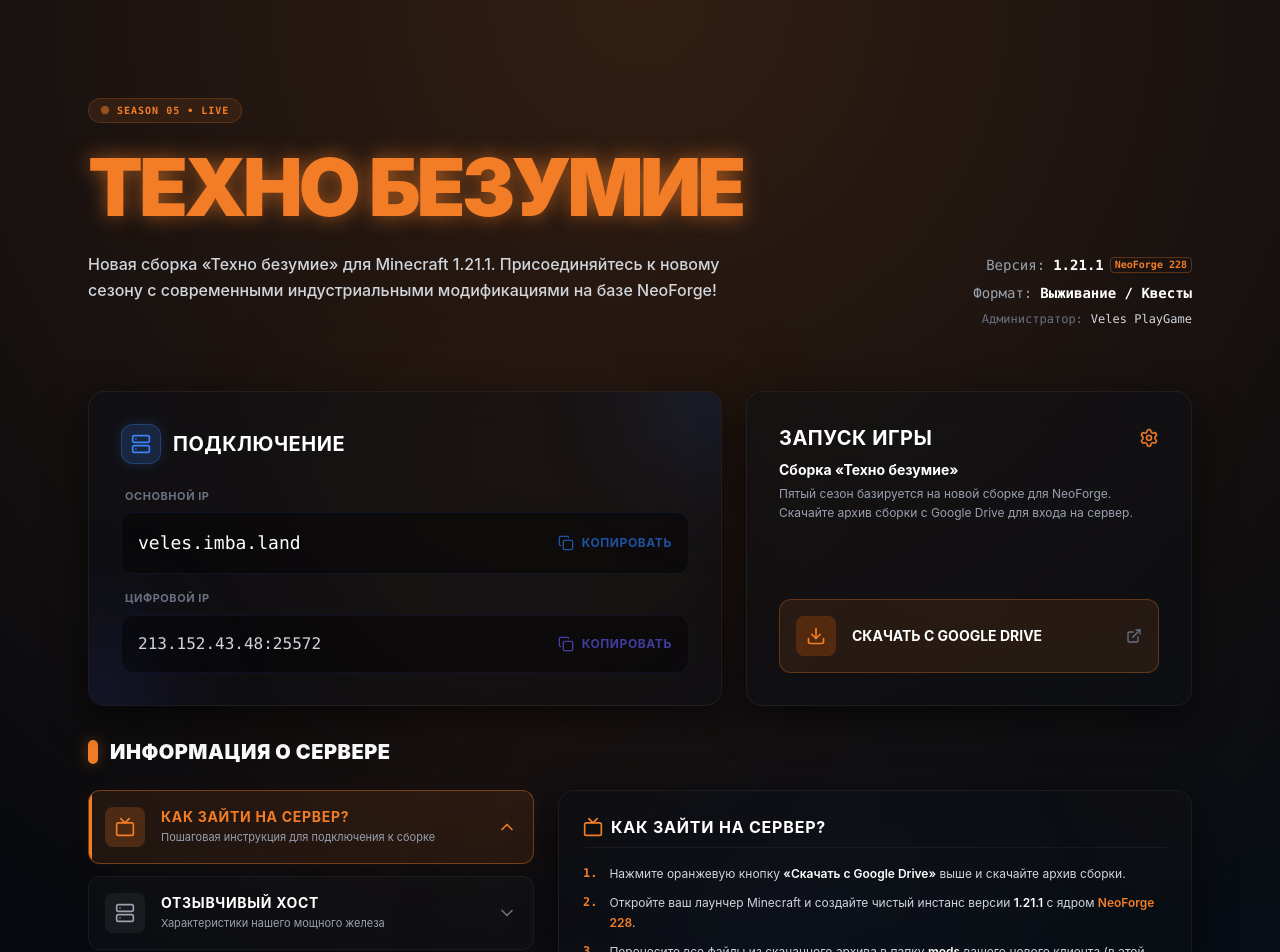
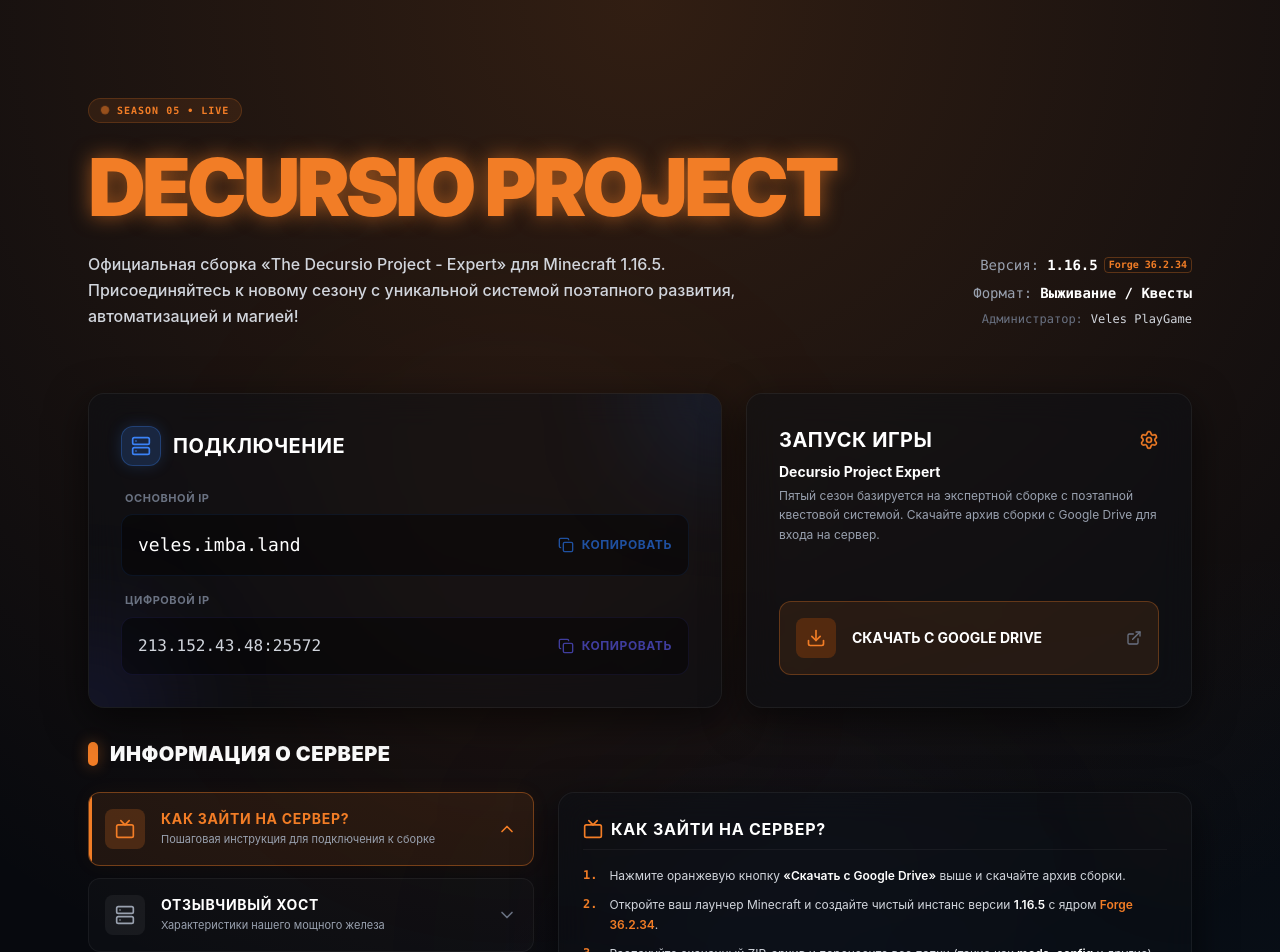
Before and after one commit to kutsandriy14-cyber/Veles-saite, a Next.js app: page / in a window 1280 px wide. Shown: the top 952 px of the page. Built offline with nearby package versions, Linux system fonts and the light colour scheme.

Commit message:
chore: update server to The Decursio Project Expert
Transition the landing page to feature the new modpack, The Decursio Project Expert (Season 5), including updated metadata, version details (1.16.5), and descriptions.

```diff
--- a/app/layout.tsx
+++ b/app/layout.tsx
@@ -2,8 +2,8 @@
 import './globals.css';
 
 export const metadata: Metadata = {
-  title: 'TechEvoDiscovery Veles PlayGame - Season 5',
-  description: 'Официальный игровой сервер Minecraft TechEvoDiscovery Сезон 05 от Veles PlayGame.',
+  title: 'Decursio Project Expert Veles PlayGame - Season 5',
+  description: 'Официальный игровой сервер Minecraft The Decursio Project Expert Сезон 05 от Veles PlayGame.',
 };
 
 export default function RootLayout({children}: {children: React.ReactNode}) {
--- a/app/page.tsx
+++ b/app/page.tsx
@@ -55,18 +55,18 @@
           </div>
 
           <h1 className="text-5xl md:text-7xl lg:text-[80px] font-black tracking-tighter uppercase mb-6 glow-amber text-[#f27d26]">
-            ТЕХНО БЕЗУМИЕ
+            DECURSIO PROJECT
           </h1>
 
           <div className="flex flex-col md:flex-row md:items-start justify-between gap-6">
             <p className="text-sm md:text-base text-gray-300 font-medium max-w-2xl leading-relaxed">
-              Новая сборка «Техно безумие» для Minecraft 1.21.1. Присоединяйтесь к новому сезону с современными индустриальными модификациями на базе NeoForge!
+              Официальная сборка «The Decursio Project - Expert» для Minecraft 1.16.5. Присоединяйтесь к новому сезону с уникальной системой поэтапного развития, автоматизацией и магией!
             </p>
 
             <div className="flex flex-col items-start md:items-end gap-2 text-sm font-mono shrink-0 pt-1">
               <div className="flex items-center gap-2">
                 <span className="text-gray-400">Версия:</span>
-                <span className="text-white font-semibold flex items-center gap-1.5">1.21.1 <span className="text-[#f27d26] text-[10px] border border-[#f27d26]/30 px-1 py-0.5 rounded leading-none">NeoForge 228</span></span>
+                <span className="text-white font-semibold flex items-center gap-1.5">1.16.5 <span className="text-[#f27d26] text-[10px] border border-[#f27d26]/30 px-1 py-0.5 rounded leading-none">Forge 36.2.34</span></span>
               </div>
               <div className="flex items-center gap-2">
                 <span className="text-gray-400">Формат:</span>
@@ -151,15 +151,15 @@
               </h2>
 
               <div className="mb-8">
-                <div className="text-sm font-bold text-white mb-1">Сборка «Техно безумие»</div>
+                <div className="text-sm font-bold text-white mb-1">Decursio Project Expert</div>
                 <div className="text-xs text-gray-400 leading-relaxed">
-                  Пятый сезон базируется на новой сборке для NeoForge. Скачайте архив сборки с Google Drive для входа на сервер.
+                  Пятый сезон базируется на экспертной сборке с поэтапной квестовой системой. Скачайте архив сборки с Google Drive для входа на сервер.
                 </div>
               </div>
 
               <div className="mt-auto">
                 <a
-                  href="https://drive.google.com/file/d/187N7jm68O-mtAkI3zCAcuBJOGYM5UVIY/view?usp=drivesdk"
+                  href="https://drive.google.com/file/d/1Edkw9RSpKuku9uG6Jk2bYnNy-gkobLdr/view?usp=drivesdk"
                   target="_blank"
                   rel="noopener noreferrer"
                   className="flex items-center gap-4 p-4 bg-[#f27d26]/10 hover:bg-[#f27d26]/20 border border-[#f27d26]/30 hover:border-[#f27d26]/50 rounded-xl transition-all group"
@@ -196,7 +196,7 @@
               {[
                 { id: 0, title: "Как зайти на сервер?", icon: Tv, desc: "Пошаговая инструкция для подключения к сборке" },
                 { id: 1, title: "Отзывчивый хост", icon: Server, desc: "Характеристики нашего мощного железа" },
-                { id: 2, title: "Индустриальная сборка", icon: Cpu, desc: "Подробности о сборке «Техно безумие»" }
+                { id: 2, title: "Сборка Decursio Expert", icon: Cpu, desc: "Эпохи развития и особенности сборки" }
               ].map((tab) => {
                 const IconComponent = tab.icon;
                 const isActive = activeAccordion === tab.id;
@@ -265,11 +265,11 @@
                         </div>
                         <div className="flex gap-3">
                           <span className="text-[#f27d26] font-mono font-bold">2.</span>
-                          <p>Откройте ваш лаунчер Minecraft и создайте чистый инстанс версии <span className="text-white font-semibold">1.21.1</span> с ядром <span className="text-[#f27d26] font-semibold">NeoForge 228</span>.</p>
+                          <p>Откройте ваш лаунчер Minecraft и создайте чистый инстанс версии <span className="text-white font-semibold">1.16.5</span> с ядром <span className="text-[#f27d26] font-semibold">Forge 36.2.34</span>.</p>
                         </div>
                         <div className="flex gap-3">
                           <span className="text-[#f27d26] font-mono font-bold">3.</span>
-                          <p>Перенесите все файлы из скачанного архива в папку <span className="text-white font-semibold">mods</span> вашего нового клиента (в этой сборке папка с конфигами отсутствует и не требуется, всё настроено внутри самих модов).</p>
+                          <p>Распакуйте скачанный ZIP-архив и перенесите все папки (такие как <span className="text-white font-semibold">mods</span>, <span className="text-white font-semibold">config</span> и другие) напрямую в корневую папку вашего игрового клиента/инстанса Minecraft.</p>
                         </div>
                         <div className="flex gap-3">
                           <span className="text-[#f27d26] font-mono font-bold">4.</span>
@@ -312,14 +312,24 @@
                     >
                       <h3 className="text-base font-bold text-white border-b border-white/5 pb-2 uppercase tracking-wider flex items-center gap-2">
                         <Cpu className="w-5 h-5 text-[#f27d26]" />
-                        <span>Индустриальная сборка «Техно безумие»</span>
+                        <span>The Decursio Project - Expert Edition</span>
                       </h3>
                       <div className="text-xs text-gray-300 space-y-3 leading-relaxed">
                         <p>
-                          <span className="text-white font-bold">«Техно безумие»</span> на версии <span className="text-[#f27d26] font-semibold">Minecraft 1.21.1</span> — это сбалансированный индустриальный пак нового поколения, объединяющий лучшую автоматизацию, современную электронику, генерацию энергии и инженерию на ядре <span className="text-white font-semibold">NeoForge</span>.
+                          <span className="text-white font-bold">The Decursio Project - Expert</span> — это масштабный и проработанный экспертный пак на версии <span className="text-[#f27d26] font-semibold">Minecraft 1.16.5</span>. Основной упор сделан на постепенную прогрессию (по типу SevTech: Ages), где новые технологии и ресурсы открываются строго по ходу выполнения квестов.
                         </p>
                         <p>
-                          Мы исключили лишние, нагружающие клиент модификации, чтобы игра оставалась плавной на любых ПК, параллельно предоставив игрокам невероятный простор для создания технологических фабрик будущего.
+                          Сборка предлагает <span className="text-white font-bold">5 уникальных технологических и магических эпох (Ages)</span>, которые полностью меняют привычный геймплей:
+                        </p>
+                        <ul className="space-y-1.5 pl-4 list-disc text-gray-400">
+                          <li><span className="text-white font-semibold">Age 1 (Origins & Magic)</span> — выживание с примитивными инструментами, основы Blood Magic и Occultism.</li>
+                          <li><span className="text-white font-semibold">Age 2 (Steam & Create)</span> — эра кинетической энергии и первой автоматизации с модом Create.</li>
+                          <li><span className="text-white font-semibold">Age 3 (Immersive Industry)</span> — электричество, тяжелое машиностроение Immersive Engineering и Astral Sorcery.</li>
+                          <li><span className="text-white font-semibold">Age 4 (Advanced Tech)</span> — цифровые логистические системы Applied Energistics 2 и механизмы Mekanism.</li>
+                          <li><span className="text-white font-semibold">Age 5 (Creative Supremacy)</span> — получение креативных предметов, безграничная энергия и полная автоматизация.</li>
+                        </ul>
+                        <p>
+                          Рецепты абсолютно всех модов тесно переплетены между собой. Чтобы продвинуться в технологиях, вам придется изучать тайную магию, а для создания мощных магических артефактов потребуются современные высокотехнологичные фабрики. Более 1500+ квестов помогут вам пройти этот сложный, но увлекательный путь!
                         </p>
                       </div>
                     </motion.div>
--- a/metadata.json
+++ b/metadata.json
@@ -1,6 +1,6 @@
 {
-  "name": "TechEvoDiscovery",
-  "description": "Сайт майнкрафт сервера TechEvoDiscovery (Сезон 5) от Veles PlayGame. Ссылки на сборку, Discord, Telegram, TikTok и IP адреса сервера.",
+  "name": "DecursioProject",
+  "description": "Сайт майнкрафт сервера The Decursio Project - Expert (Сезон 5) от Veles PlayGame. Ссылки на сборку, Discord, Telegram, TikTok и IP адреса сервера.",
   "requestFramePermissions": [],
   "majorCapabilities": ["MAJOR_CAPABILITY_SERVER_SIDE_GEMINI_API"]
 }
```
Also changed, not shown: 1 other file (tests, documents, lock files or other folders).
